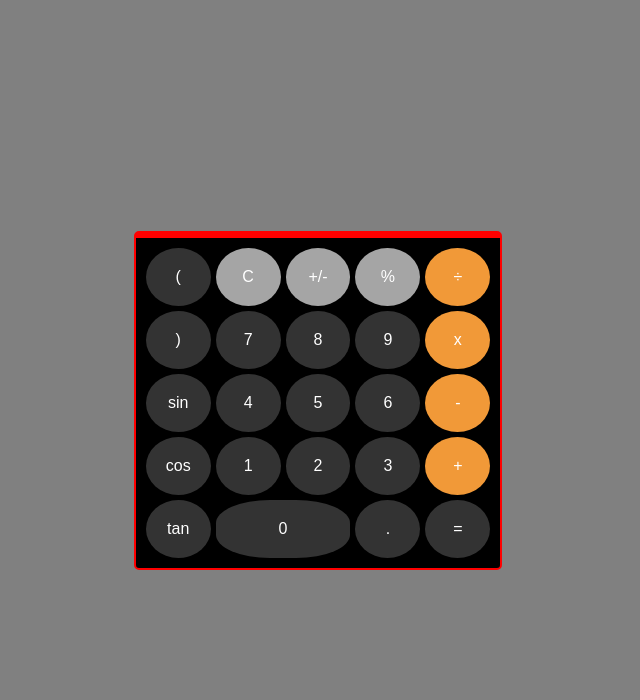
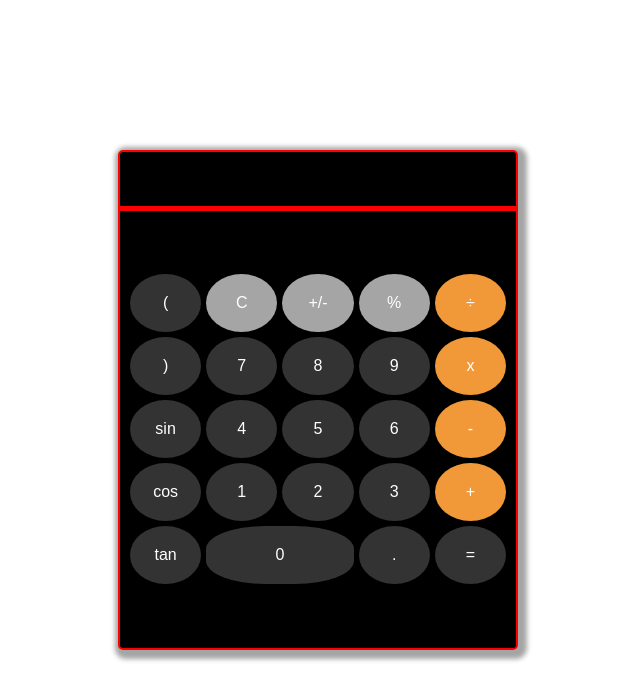
Before and after one commit to Matthew-Hughes3488/nology-calculator, a website built with Vite: page index.html in a window 1280 px wide. Shown: the whole page, without its empty margins (322-962 px from the left). Built offline with nearby package versions, Linux system fonts and the light colour scheme.

Commit message:
Added a border to the calculator and added flex to the body of the calculator

```diff
--- a/index.html
+++ b/index.html
@@ -10,7 +10,6 @@
     <img id="Guard" src="./src/audio-images/Guard-image.webp" alt="" />
     <audio id="Stop" src="./src/audio-images/law.mp3"></audio>
 
-    <main class="calculator-body">
     <section class="calculator">
       <h1 class="calculator__output"></h1>
 
@@ -19,9 +18,7 @@
           &#40;
         </button>
         <button class="buttons__button buttons__button--light-grey">C</button>
-          <button class="buttons__button buttons__button--light-grey">
-            +/-
-          </button>
+        <button class="buttons__button buttons__button--light-grey">+/-</button>
         <button class="buttons__button buttons__button--light-grey">%</button>
         <button class="buttons__button buttons__button--orange">
           &divide;
@@ -35,31 +32,25 @@
         <button class="buttons__button">9</button>
         <button class="buttons__button buttons__button--orange">x</button>
 
-          <button class="buttons__button buttons__button--extention">
-            sin
-          </button>
+        <button class="buttons__button buttons__button--extention">sin</button>
         <button class="buttons__button">4</button>
         <button class="buttons__button">5</button>
         <button class="buttons__button">6</button>
         <button class="buttons__button buttons__button--orange">-</button>
 
-          <button class="buttons__button buttons__button--extention">
-            cos
-          </button>
+        <button class="buttons__button buttons__button--extention">cos</button>
         <button class="buttons__button">1</button>
         <button class="buttons__button">2</button>
         <button class="buttons__button">3</button>
         <button class="buttons__button buttons__button--orange">+</button>
 
-          <button class="buttons__button buttons__button--extention">
-            tan
-          </button>
+        <button class="buttons__button buttons__button--extention">tan</button>
         <button class="buttons__button buttons__button--zero">0</button>
         <button class="buttons__button buttons__button--dot">.</button>
         <button class="buttons__button buttons__button--equals">=</button>
       </section>
     </section>
-    </main>
+
     <script type="module" src="/src/main.ts"></script>
   </body>
 </html>
--- a/src/_calculator.scss
+++ b/src/_calculator.scss
@@ -1,8 +1,17 @@
 @use "./variables" as *;
 
 .calculator{
+    background-color: $color-black;
     border: 2px solid red;
+    box-shadow: 3px 3px 5px 6px $color-light-grey;
     border-radius: 5px;
+    width: 400px;
+    height: 500px;
+
+    display: flex;
+    flex-direction: column;
+    justify-content: space-evenly;
+
 
 
     &__output{
--- a/src/main.scss
+++ b/src/main.scss
@@ -12,13 +12,8 @@ body{
     display: flex;
     justify-content: center;
     align-items: center;
-    background-color: grey;
     width: 100vw;
     height: 100vh;
-}
-
-.calculator{
-    background-color: $color-black;
 }
 
 #Guard{
```
Lines whose indentation alone changed are shown as unchanged.
